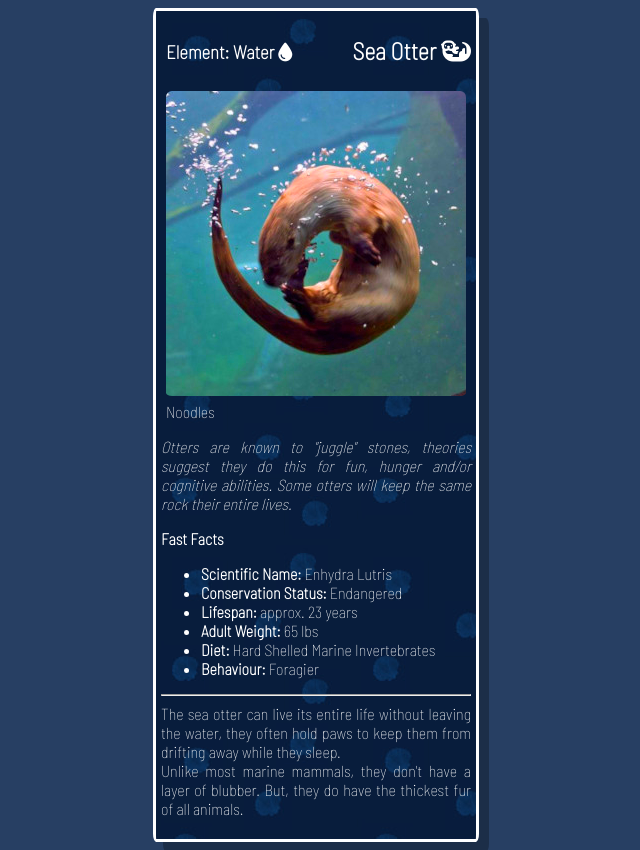
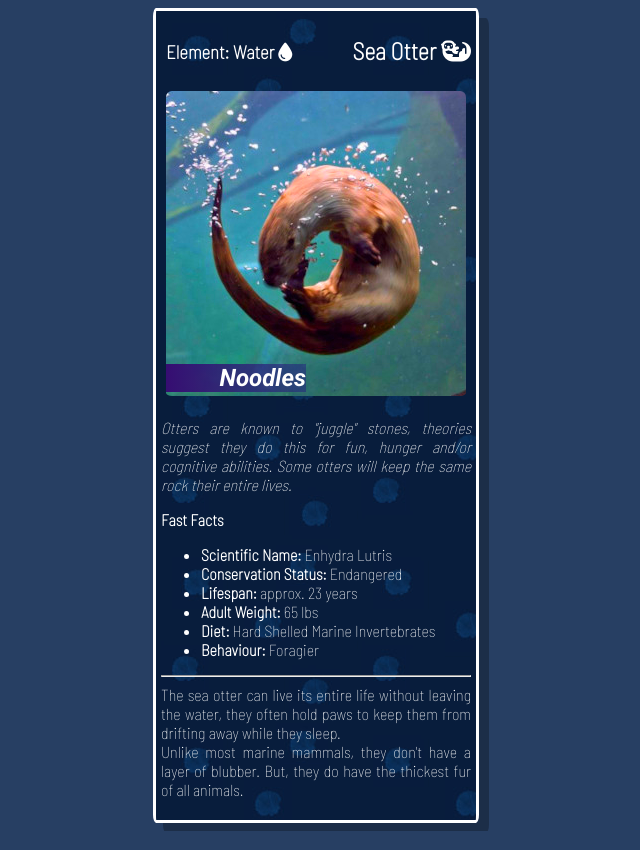
Before and after one commit to maggiedalke/Otter-Trading-Card, a plain HTML site: page index.html in a window 1280 px wide. Shown: the whole page, without its empty margins (324-964 px from the left). Drawn offline with Linux system fonts and the light colour scheme; files whose address does not match are found by name.

Commit message:
Adding styling and positioning to animal name

```diff
--- a/css/styles.css
+++ b/css/styles.css
@@ -34,3 +34,13 @@ img {
   padding-bottom: 3px;
   filter: saturate(200%);
 }
+
+.name {
+  position: absolute;
+  display: block;
+  width: 140px;
+  bottom: 10px;
+  font: 1.5em 'Roboto', sans-serif;
+  text-align: right;
+  background-image: linear-gradient(to right, #360d72, #221f8080);
+}
```
